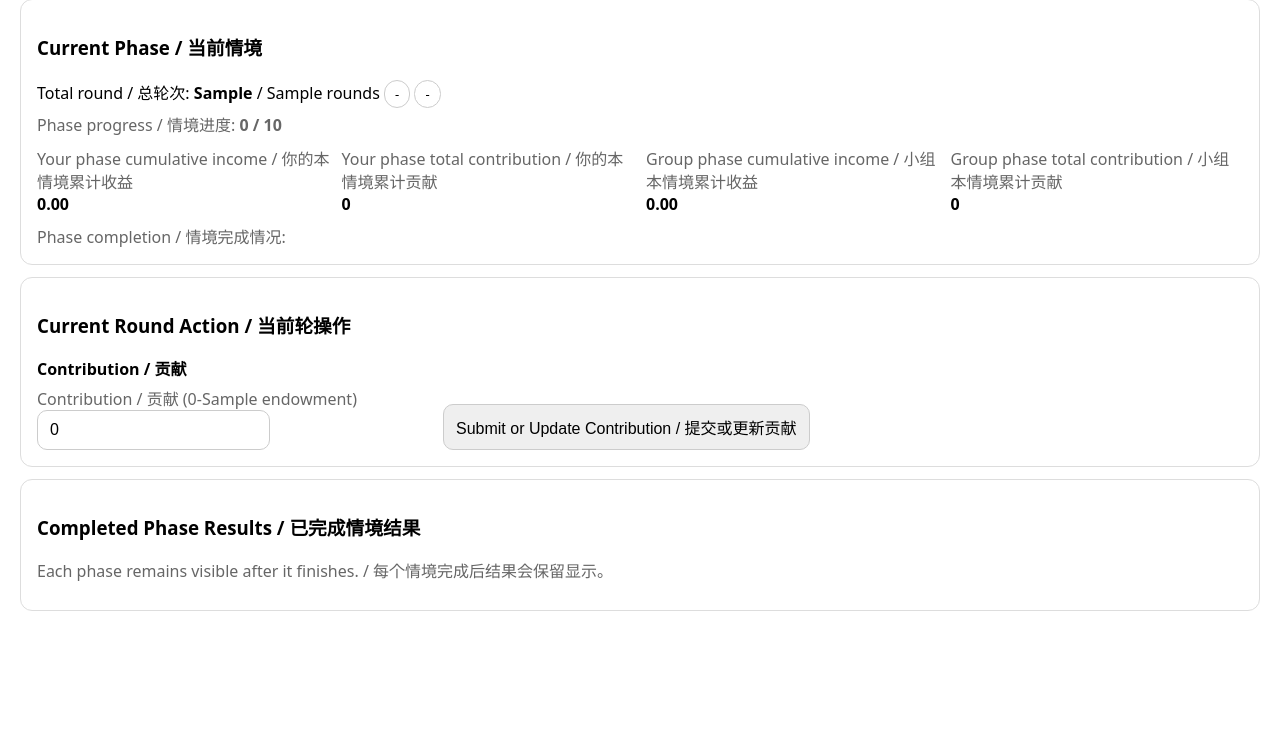
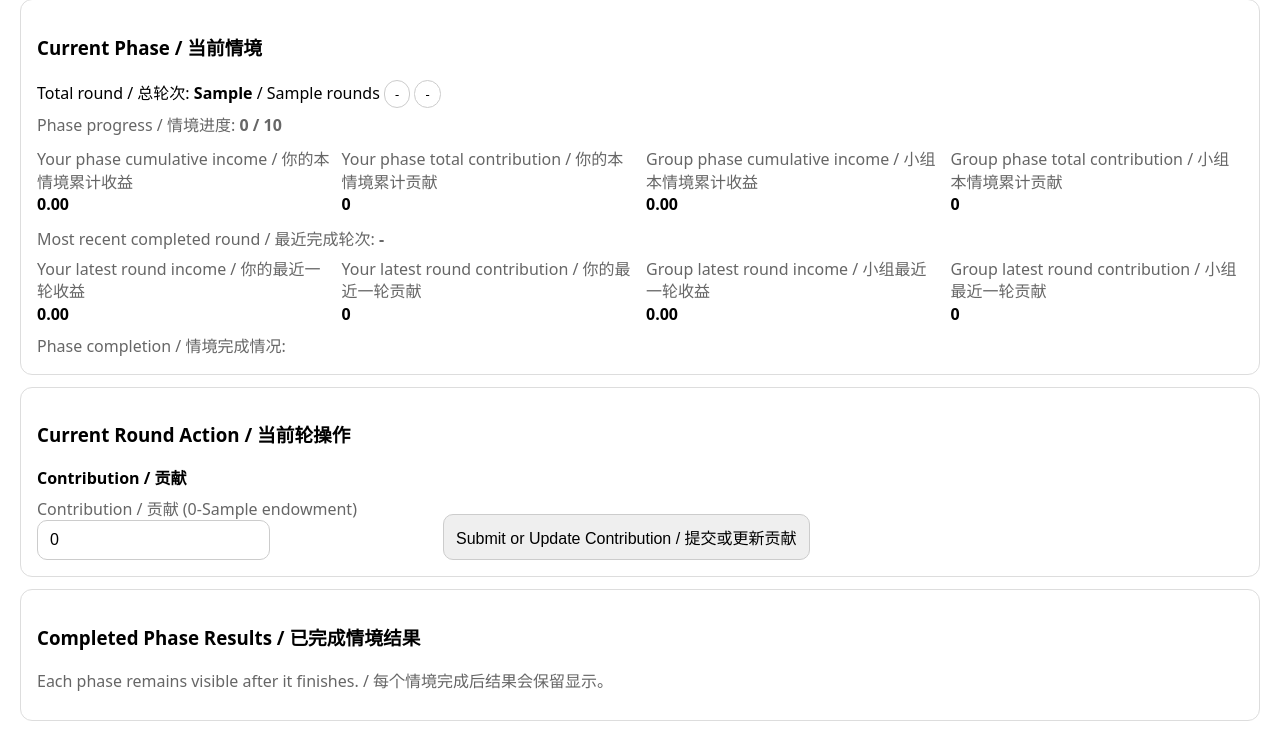
Before and after one commit to chenxu2394/public_goods, a FastAPI app: template templates/student.html in a window 1280 px wide. Shown: the part 209-950 px from the top of the page. Before the commit the page ends 820 px from the top, so only its background shows below. Run offline with FastAPI, Linux system fonts and the light colour scheme; the template is opened without the code that fills it: most values are stand-ins (such as "Sample title", 1, 10 or a date in 2020).

Commit message:
feat: add latest round and income details to student view page

```diff
--- a/templates/student.html
+++ b/templates/student.html
@@ -38,6 +38,28 @@
     <div class="col">
       <div class="muted">Group phase total contribution / 小组本情境累计贡献</div>
       <div><b id="group_total_contrib">0</b></div>
+    </div>
+  </div>
+  <div class="muted" style="margin-top:12px;">
+    Most recent completed round / 最近完成轮次:
+    <b id="latest_round_summary">-</b>
+  </div>
+  <div class="row" style="margin-top:8px;">
+    <div class="col">
+      <div class="muted">Your latest round income / 你的最近一轮收益</div>
+      <div><b id="student_latest_income">0.00</b></div>
+    </div>
+    <div class="col">
+      <div class="muted">Your latest round contribution / 你的最近一轮贡献</div>
+      <div><b id="student_latest_contrib">0</b></div>
+    </div>
+    <div class="col">
+      <div class="muted">Group latest round income / 小组最近一轮收益</div>
+      <div><b id="group_latest_income">0.00</b></div>
+    </div>
+    <div class="col">
+      <div class="muted">Group latest round contribution / 小组最近一轮贡献</div>
+      <div><b id="group_latest_contrib">0</b></div>
     </div>
   </div>
   <div style="margin-top:10px;">
@@ -140,6 +162,11 @@ function renderPhaseStatuses(statuses){
 
 function renderCurrentPhase(summary){
   document.getElementById("phase_progress").innerText = `${summary.computed_rounds} / ${summary.total_rounds}`;
+  document.getElementById("latest_round_summary").innerText = summary.latest_round === null ? "-" : `${summary.latest_round} / ${summary.latest_phase_round}`;
+  document.getElementById("student_latest_income").innerText = summary.student_latest_income.toFixed(2);
+  document.getElementById("student_latest_contrib").innerText = summary.student_latest_contrib;
+  document.getElementById("group_latest_income").innerText = summary.group_latest_income.toFixed(2);
+  document.getElementById("group_latest_contrib").innerText = summary.group_latest_contrib;
   document.getElementById("student_phase_cumulative").innerText = summary.student_phase_cumulative.toFixed(2);
   document.getElementById("student_total_contrib").innerText = summary.student_total_contrib;
   document.getElementById("group_phase_cumulative").innerText = summary.group_phase_cumulative.toFixed(2);
```
Also changed, not shown: public_goods/_read_models/student.py (+21 -0 lines), tests/test_auth.py (+6 -0 lines).
